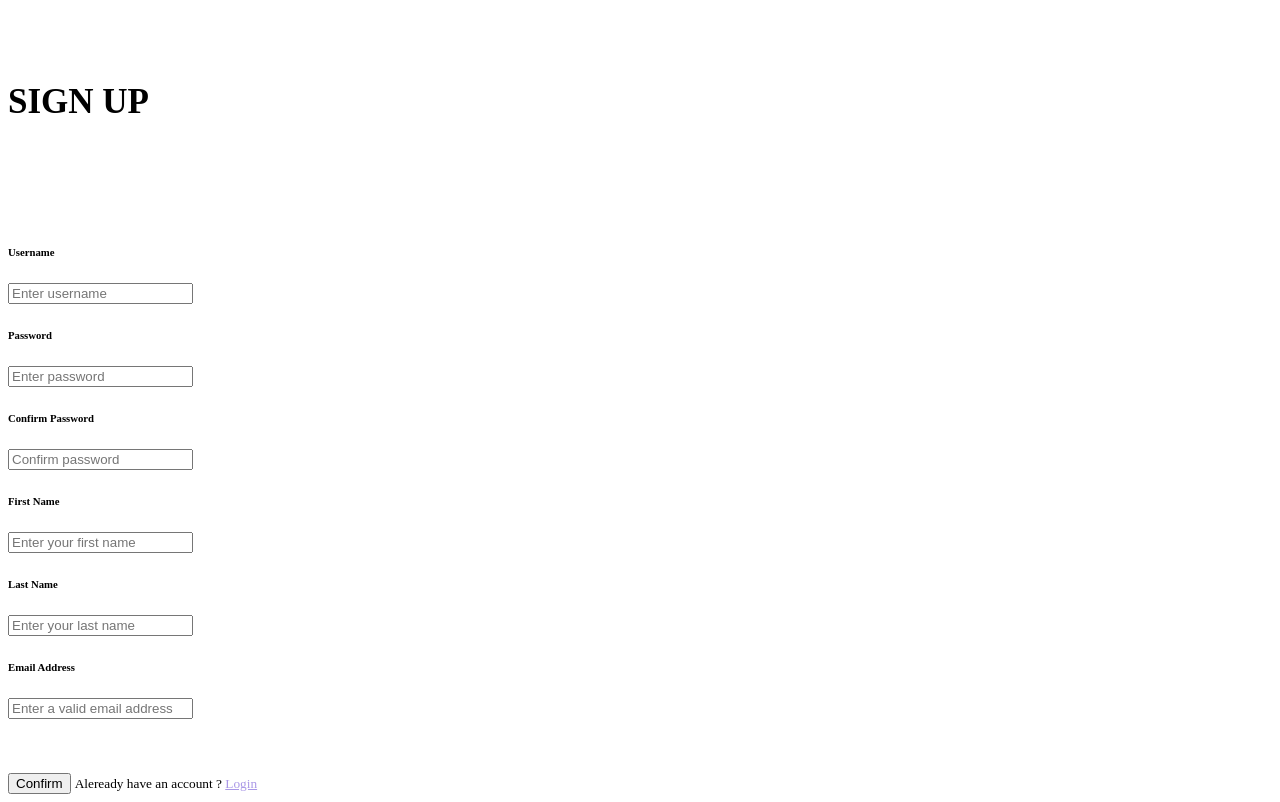
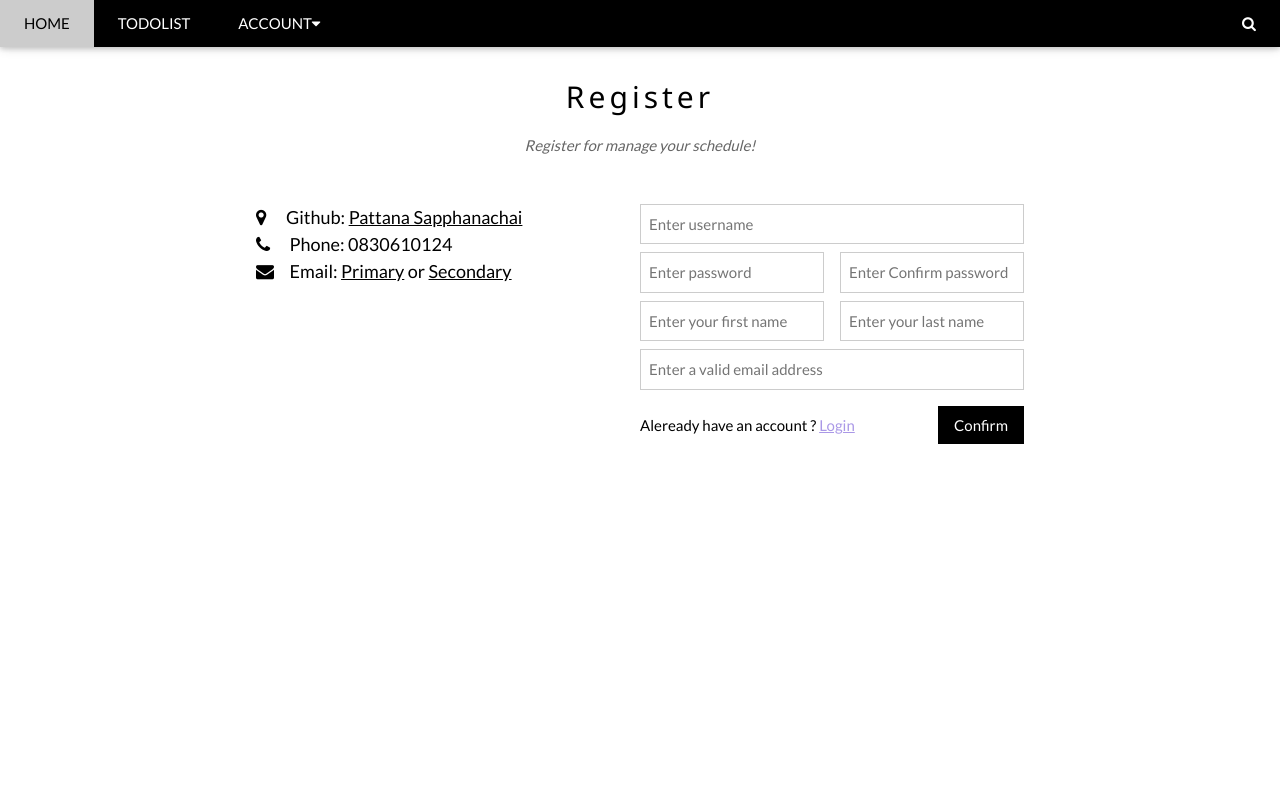
Before and after one commit to 6210612831/schedule_me, a Django app: page /user/register in a window 1280 px wide. After the commit the page ends 444 px from the top, so only its background shows below. Run offline with Django 3.2, Linux system fonts and the light colour scheme.

Commit message:
Add design to register page

```diff
--- a/user/templates/user/register.html
+++ b/user/templates/user/register.html
@@ -3,80 +3,145 @@
 <!DOCTYPE html>
 <html lang="en">
 <title>Sign up</title>
+<head>
+    <title>Schedule Me</title>
+    <meta charset="UTF-8">
+    <meta name="viewport" content="width=device-width, initial-scale=1">
+    <link rel="stylesheet" href="https://www.w3schools.com/w3css/4/w3.css">
+    <link rel="stylesheet" href="https://fonts.googleapis.com/css?family=Lato">
+    <link rel="stylesheet" href="https://cdnjs.cloudflare.com/ajax/libs/font-awesome/4.7.0/css/font-awesome.min.css">
+    <style>
+        body {font-family: "Lato", sans-serif}
+        .mySlides {display: none}
+    </style>
+</head>
+
+<!-- Navbar -->
+<div class="w3-top">
+    <div class="w3-bar w3-black w3-card">
+      <a class="w3-bar-item w3-button w3-padding-large w3-hide-medium w3-hide-large w3-right" href="javascript:void(0)" onclick="myFunction()" title="Toggle Navigation Menu"><i class="fa fa-bars"></i></a>
+      <a href="{% url 'schedule:index' %}" class="w3-bar-item w3-button w3-padding-large">HOME</a>
+      <div class="w3-dropdown-hover w3-hide-small">
+
+          {% if request.user.is_authenticated %}
+          <button class="w3-padding-large w3-button" title="More">TODOLIST<i class="fa fa-caret-down"></i></button>
+              <div class="w3-dropdown-content w3-bar-block w3-card-4">
+                  <a href="#Insert_Schedule" class="w3-bar-item w3-button">Create</a>
+                  <a href="#" class="w3-bar-item w3-button">Delete</a>
+              </div>
+          {%  else %}
+          <button class="w3-padding-large w3-button" title="More">TODOLIST</button>
+          {% endif %}
+      </div>
+      <div class="w3-dropdown-hover w3-hide-small">
+      {% if request.user.is_authenticated %}
+          <button class="w3-padding-large w3-button" >Account: {{request.user.username}}<i class="fa fa-caret-down"></i></button>
+          <div class="w3-dropdown-content w3-bar-block w3-card-4">
+              <a href="{% url 'user:logout' %}" class="w3-bar-item w3-button">Logout</a>
+          </div>
+      {% else %}
+          <button class="w3-padding-large w3-button" title="More">ACCOUNT<i class="fa fa-caret-down"></i></button>
+          <div class="w3-dropdown-content w3-bar-block w3-card-4" >
+              <br>
+              <a href="{% url 'user:register' %}" class="w3-bar-item w3-button">Register</a>
+              <hr>
+              <p class="w3-bar-item w3-button">Login</p>
+              <form action="{% url 'user:login_check' %}" method="post" id=login>
+                  {% csrf_token %}
+                  <div class="w3-row-padding">
+                    <div class="w3-half">
+                      <input class="w3-input w3-border" type="text" placeholder="Username" required name="username">
+                    </div>
+                    <div class="w3-half">
+                      <input class="w3-input w3-border" type="password" placeholder="Password" required name="password">
+                    </div>
+                  </div>
+                  <p class="w3-button w3-white w3-section w3-right"></p>
+                  <button class="w3-button w3-black w3-section w3-right" type="reset">Reset</button>
+                  <p class="w3-button w3-white w3-section w3-right"></p>
+                  <button class="w3-button w3-black w3-section w3-right" type="submit">Login</button>
+              </form>
+          </div>
+      {% endif %}
+
+      </div>
+      <a href="javascript:void(0)" class="w3-padding-large w3-hover-red w3-hide-small w3-right"><i class="fa fa-search"></i></a>
+    </div>
+  </div>
 
 
-{% block body %}
 
 
-        <!-- Register Form -->
-<section>
-    <form method="POST" action="{% url 'user:confirm_register' %}" class="contact-form" name="form_insert">
+
+<!-- The Contact Section -->
+<div class="w3-container w3-content w3-padding-64" style="max-width:800px" id="contact">
+    <h2 class="w3-wide w3-center">Register</h2>
+    <p class="w3-opacity w3-center"><i>Register for manage your schedule!</i></p>
+    <div class="w3-row w3-padding-32">
+      <div class="w3-col m6 w3-large w3-margin-bottom">
+        <i class="fa fa-map-marker" style="width:30px"></i>Github: <a href="https://github.com/6210612831">Pattana Sapphanachai</a> <br>
+        <i class="fa fa-phone" style="width:30px"></i> Phone: 0830610124<br>
+        <i class="fa fa-envelope" style="width:30px"> </i> Email: <a href="mailto:pattana.sapphanachai@gmail.com">Primary</a> or <a href="mailto:day25436@hotmail.co.th">Secondary</a>
+        <br>
+      </div>
+      <div class="w3-col m6">
+        <form action="{% url 'user:confirm_register' %}" name="form_insert" method="POST">
             {% csrf_token %}
-            <h6  style="font-size: 35px;"><b>SIGN UP</b></h6>
-
-        <br>
-        <!-- username-->
-            <h6 class="mb-0 text-sm">Username</h6>
-            <input class="mb-4" type="text" name="username" placeholder="Enter username" required/>
+            <input class="w3-input w3-border" type="text" name="username" placeholder="Enter username" required>
                 {% if fail_username %}
                 <label class="mb-1" style="color: tomato; margin-top: -1em;">
                     <b>{{fail_username}}</b><br>
                 </label>
                 {% endif %}
-
-        <br>
-        <!-- password-->
-            <h6 class="mb-0 text-sm">Password</h6>
-            <input class="mb-4" type="password" name="password" placeholder="Enter password" required/>
+            <div class="w3-row-padding" style="margin:8px -16px 8px -16px">
+                <div class="w3-half">
+                <input class="w3-input w3-border" type="password" name="password" placeholder="Enter password" required>
                     {% if fail_password %}
                     <label class="mb-1" style="color: tomato; margin-top: -1em;">
                         <b>{{fail_password}}</b><br>
                     </label>
                     {% endif %}
-
-        <!-- <div style="font-size: 0.8em;">
-            <li>Password must have at least 8 characters</li>
-            <li>Password must have at least 1 of a-z</li>
-            <li>Password must have at least 1 of A-Z</li>
-            <li>Password must have at least 1 of 0-9</li>
-        </div>  -->
-
-        <br>
-        <!-- re password-->
-            <h6 class="mb-0 text-sm">Confirm Password</h6>
-            <input type="password" name="re_password" placeholder="Confirm password" required/>
+                </div>
+                <div class="w3-half">
+                <input class="w3-input w3-border" name="re_password" placeholder="Enter Confirm password" required>
                     {% if fail_re_password %}
                     <label class="mb-1" style="color: tomato; margin-top: 0em;">
                         <b>{{fail_re_password}}</b><br>
                     </label>
                     {% endif %}
-
-        <br>
-        <!-- Name -->
-            <h6 class="mb-0 text-sm">First Name</h6>
-            <input type="text" name="first_name" placeholder="Enter your first name" required/>
-
-
-            <h6 class="mb-0 text-sm">Last Name</h6>
-            <input type="text" name="last_name" placeholder="Enter your last name" required/>
-
-        <br>
-        <!-- Email-->
-            <h6 class="mb-0 text-sm">Email Address</h6>
-            <input  type="email" name="email" placeholder="Enter a valid email address" required/>
+                </div>
+                <div class="w3-half"  style="margin:8px 0px 0px 0px">
+                    <input class="w3-input w3-border" name="first_name" placeholder="Enter your first name" required>
+                    {% if fail_re_password %}
+                    <label class="mb-1" style="color: tomato; margin-top: 0em;">
+                        <b>{{fail_re_password}}</b><br>
+                    </label>
+                    {% endif %}
+                </div>
+                <div class="w3-half"  style="margin:8px 0px 0px 0px">
+                    <input class="w3-input w3-border" name="last_name" placeholder="Enter your last name" required>
+                    {% if fail_re_password %}
+                    <label class="mb-1" style="color: tomato; margin-top: 0em;">
+                        <b>{{fail_re_password}}</b><br>
+                    </label>
+                    {% endif %}
+                </div>
+            </div>
+          <input class="w3-input w3-border" type="email" name="email" placeholder="Enter a valid email address" required>
             {% if fail_email %}
                     <label class="mb-1" style="color: tomato; margin-top: -1em;">
                         <b>{{fail_email}}</b><br>
                     </label>
             {% endif %}
-
-        <br><br><br><br>
-        <button type="submit" class="btn btn-blue text-center">Confirm</button>
-        <small class="font-weight-bold">Aleready have an account ? <a href="{% url 'user:login' %}" style="color: #aa98e7;">Login</a></small>
+          <button class="w3-button w3-black w3-section w3-right" type="submit">Confirm</button>
+          <div class="font-weight-bold" style="margin: 1.6em 0em 1.6em 0em;">Aleready have an account ? <a href="{% url 'schedule:index' %}" style="color: #aa98e7;">Login</a></div>
+        </form>
+      </div>
+    </div>
+  </div>
 
     </form>
 </section>
 
 
 </html>
-{% endblock %}
--- a/user/urls.py
+++ b/user/urls.py
@@ -4,7 +4,7 @@ from . import views
 
 app_name = 'user'
 urlpatterns = [
-    path("login", views.login, name="login"),
+    #path("login", views.login, name="login"),
     path("login_check", views.login_check, name="login_check"),
     path("register", views.register_view, name="register"),
     path("confirm_register", views.register, name="confirm_register"),
```
Also changed, not shown: schedule/templates/schedule/index.html (+6 -6 lines), db.sqlite3. Lines whose indentation alone changed are shown as unchanged.
